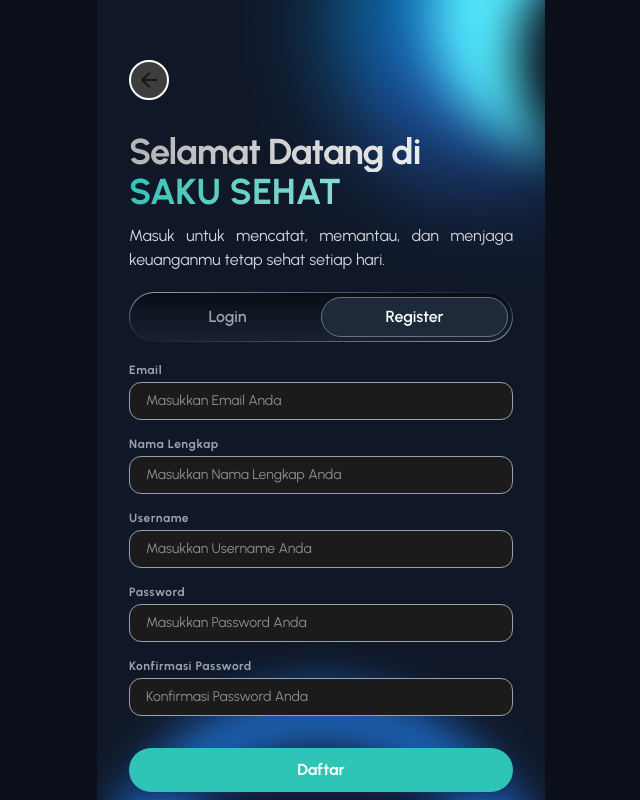
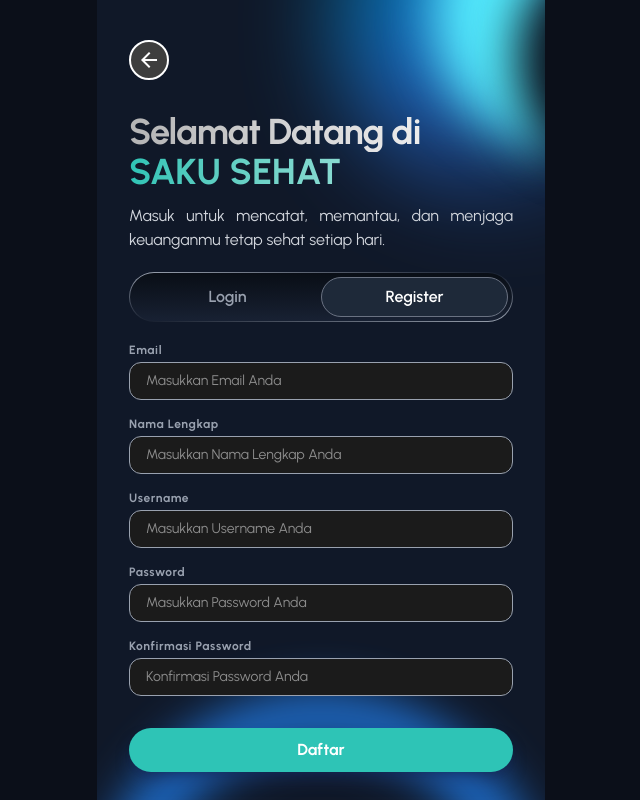
Before and after one commit to aghniyarizky/saku-sehat-frontends, a Next.js app: page / in a window 1280 px wide. Shown: the whole page, without its empty margins (319-959 px from the left). Built offline with nearby package versions, Linux system fonts and the light colour scheme.

Commit message:
update arrow

```diff
--- a/components/auth/login.tsx
+++ b/components/auth/login.tsx
@@ -94,11 +94,11 @@ export default function LoginPage({ onSwitchToRegister }: LoginProps) {
     <div className="absolute left-1/2 -bottom-85 -translate-x-1/2 w-full aspect-square border-50 border-[#2388FF] opacity-80 rounded-full blur-xl pointer-events-none"></div>
 
     {/* ngedit isinya */}
-    <div className="absolute top-15 left-0 right-0 w-full px-8">
+    <div className="absolute top-10 left-0 right-0 w-full px-8">
     <div className="relative w-full">
         <div className="w-10 mb-8">
           <div className="flex items-center justify-center w-full aspect-square bg-[#3E3E3E] rounded-full border-2 border-white">
-            <span className="material-icons text-[2vw] sm:text-[1vw] md:text-lg">arrow_back</span>
+            <span className="material-icons text-[2vw] sm:text-[1vw] md:text-lg text-white">arrow_back</span>
           </div>
         </div>
 
--- a/components/auth/register.tsx
+++ b/components/auth/register.tsx
@@ -80,11 +80,11 @@ export default function RegisterComponent({ onRegisterSuccess, onSwitchToLogin }
       <div className="absolute left-1/2 -bottom-85 -translate-x-1/2 w-full aspect-square border-50 border-[#2388FF] opacity-80 rounded-full blur-xl pointer-events-none"></div>
 
       {/* ubah isian */}
-      <div className="absolute top-15 left-0 right-0 w-full px-8">
+      <div className="absolute top-10 left-0 right-0 w-full px-8">
         <div className="w-full">
           <div className="w-10 mb-8">
             <div className="flex items-center justify-center w-full aspect-square bg-[#3E3E3E] rounded-full border-2 border-white cursor-pointer" onClick={onSwitchToLogin}>
-              <span className="material-icons text-lg">arrow_back</span>
+              <span className="material-icons text-lg text-white">arrow_back</span>
             </div>
           </div>
 
```
